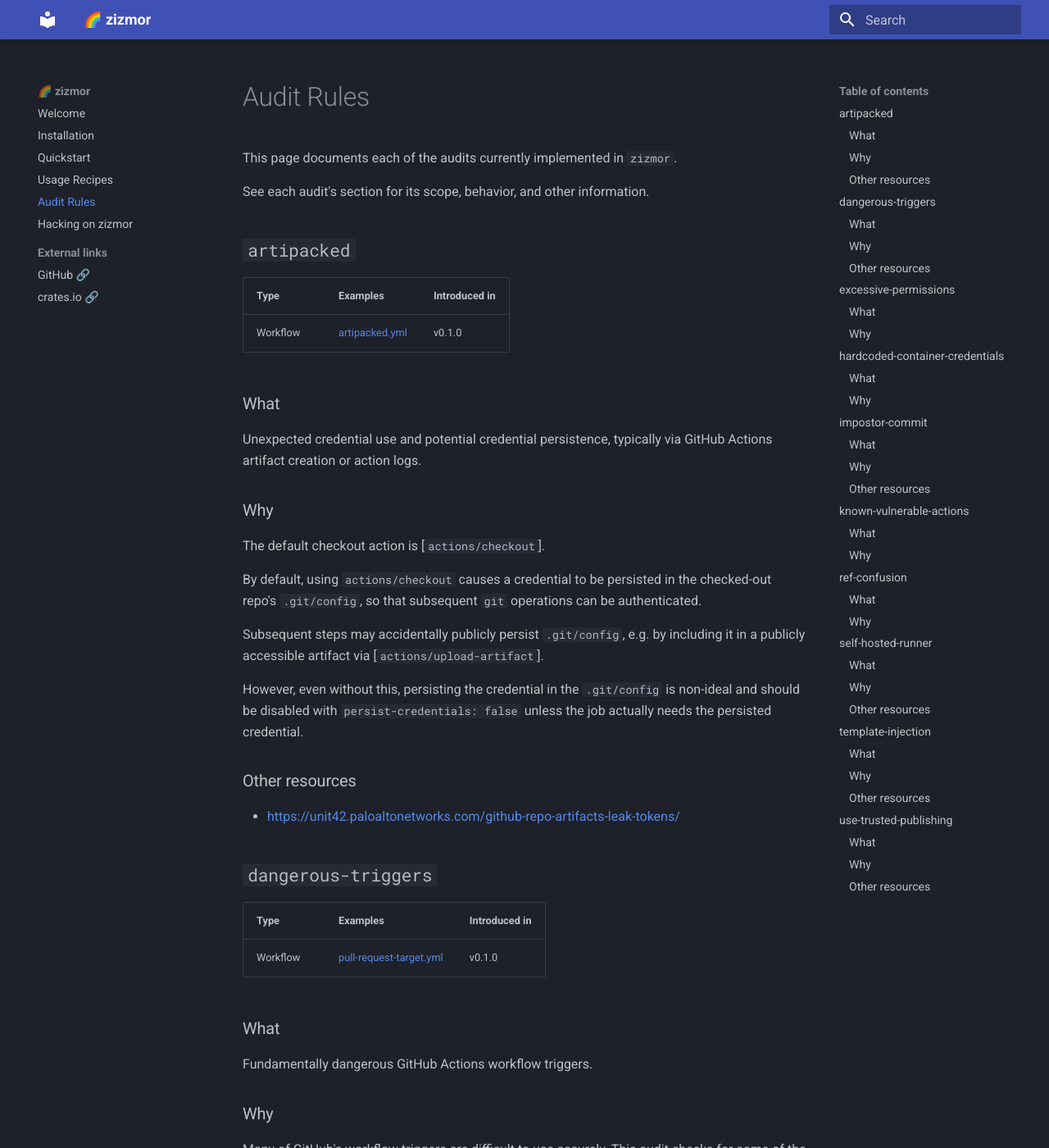
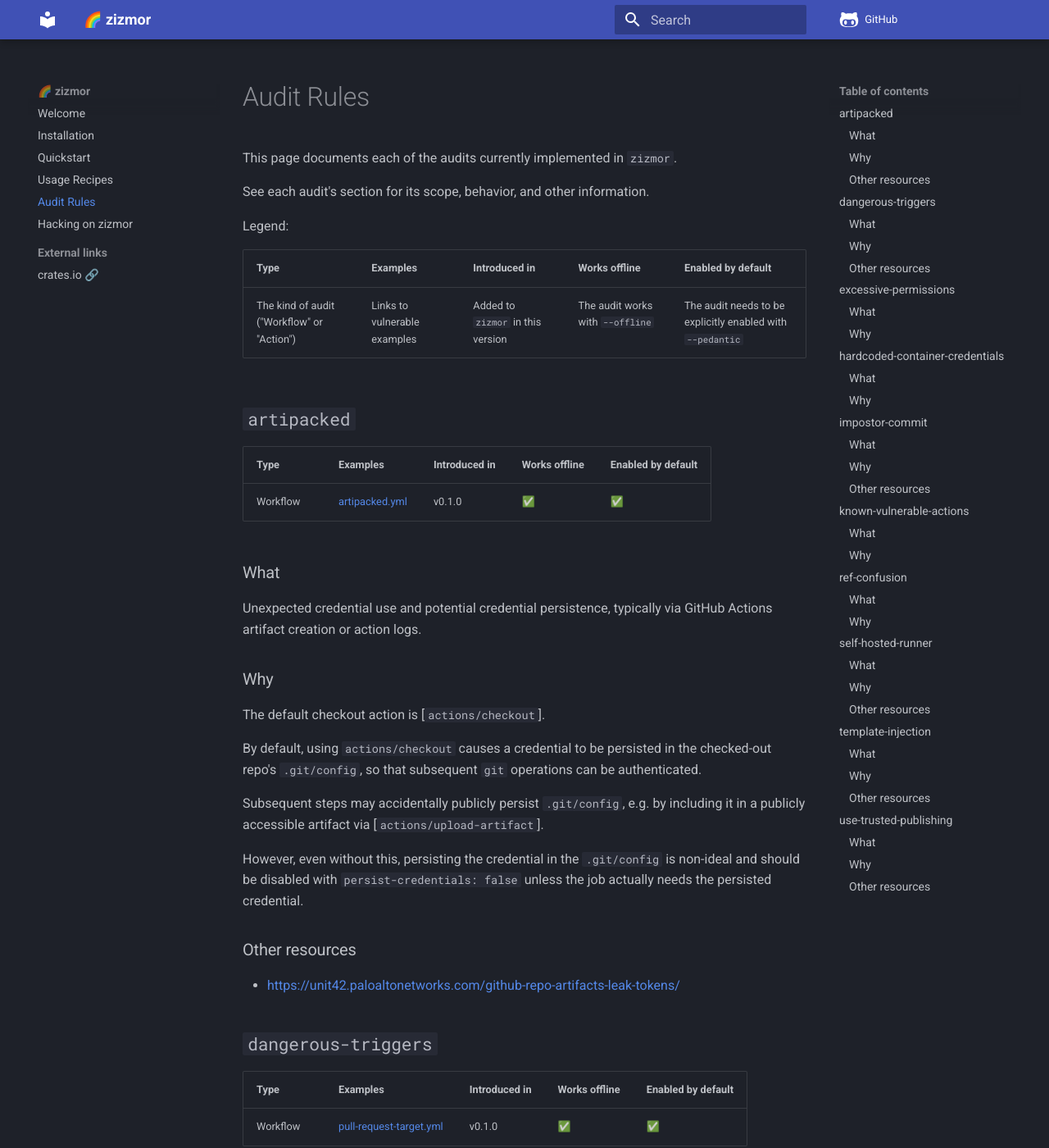
Before and after one commit to zizmorcore/zizmor, an MkDocs documentation site: the page built from docs/audits.md, in a window 1280 px wide and 1400 px high. Shown: the whole window at 82% size. Built offline with MkDocs 1.6.1 and Material for MkDocs 9.7.7, drawn with Linux system fonts in a browser that asks for light colours; comment, search, counter and statistics services are not loaded; some of the changed text lies outside the part shown.

Commit message:
docs: explains execution requirements for all available audits (#103)
Co-authored-by: William Woodruff <william@yossarian.net>

```diff
--- a/docs/audits.md
+++ b/docs/audits.md
@@ -4,11 +4,17 @@ This page documents each of the audits currently implemented in `zizmor`.
 
 See each audit's section for its scope, behavior, and other information.
 
+Legend:
+
+| Type     | Examples         | Introduced in | Works offline  | Enabled by default |
+|----------|------------------|---------------|----------------|--------------------|
+| The kind of audit ("Workflow" or "Action") | Links to vulnerable examples | Added to `zizmor` in this version | The audit works with `--offline` | The audit needs to be explicitly enabled with `--pedantic` |
+
 ## `artipacked`
 
-| Type | Examples | Introduced in |
-| ---- | -------- | ------------- |
-| Workflow | [artipacked.yml] | v0.1.0 |
+| Type     | Examples         | Introduced in | Works offline  | Enabled by default |
+|----------|------------------|---------------|----------------|--------------------|
+| Workflow  | [artipacked.yml] | v0.1.0        | ✅             | ✅                 |
 
 [artipacked.yml]: https://github.com/woodruffw/gha-hazmat/blob/main/.github/workflows/artipacked.yml
 
@@ -42,9 +48,9 @@ the job actually needs the persisted credential.
 
 ## `dangerous-triggers`
 
-| Type | Examples | Introduced in |
-| ---- | -------- | ------------- |
-| Workflow | [pull-request-target.yml] | v0.1.0 |
+| Type     | Examples                  | Introduced in | Works offline  | Enabled by default |
+|----------|---------------------------|---------------|----------------|--------------------|
+| Workflow  | [pull-request-target.yml] | v0.1.0        | ✅             | ✅                 |
 
 [pull-request-target.yml]: https://github.com/woodruffw/gha-hazmat/blob/main/.github/workflows/pull-request-target.yml
 
@@ -72,9 +78,9 @@ fork.
 
 ## `excessive-permissions`
 
-| Type | Examples | Introduced in |
-| ---- | -------- | ------------- |
-| Workflow | [excessive-permissions.yml] | v0.1.0 |
+| Type     | Examples                    | Introduced in | Works offline  | Enabled by default |
+|----------|-----------------------------|---------------|----------------|--------------------|
+| Workflow  | [excessive-permissions.yml] | v0.1.0        | ✅             | ✅                 |
 
 [excessive-permissions.yml]: https://github.com/woodruffw/gha-hazmat/blob/main/.github/workflows/excessive-permissions.yml
 
@@ -91,9 +97,9 @@ all jobs inherit those permissions.
 
 ## `hardcoded-container-credentials`
 
-| Type | Examples | Introduced in |
-| ---- | -------- | ------------- |
-| Workflow | [hardcoded-credentials.yml] | v0.1.0 |
+| Type     | Examples                    | Introduced in | Works offline  | Enabled by default |
+|----------|-----------------------------|---------------|----------------|--------------------|
+| Workflow  | [hardcoded-credentials.yml] | v0.1.0        | ✅             | ✅                 |
 
 [hardcoded-credentials.yml]: https://github.com/woodruffw/gha-hazmat/blob/main/.github/workflows/hardcoded-credentials.yml
 
@@ -108,9 +114,9 @@ Hardcoding credentials is bad.
 
 ## `impostor-commit`
 
-| Type | Examples | Introduced in |
-| ---- | -------- | ------------- |
-| Workflow | [impostor-commit.yml] | v0.1.0 |
+| Type     | Examples              | Introduced in | Works offline  | Enabled by default |
+|----------|-----------------------|---------------|----------------|--------------------|
+| Workflow  | [impostor-commit.yml] | v0.1.0        | ❌             | ✅                 |
 
 [impostor-commit.yml]: https://github.com/woodruffw/gha-hazmat/blob/main/.github/workflows/impostor-commit.yml
 
@@ -133,9 +139,9 @@ to surreptitiously introduce a backdoored action into a victim's workflows(s).
 
 ## `known-vulnerable-actions`
 
-| Type | Examples | Introduced in |
-| ---- | -------- | ------------- |
-| Workflow | [known-vulnerable-actions.yml] | v0.1.0 |
+| Type     | Examples                       | Introduced in | Works offline  | Enabled by default |
+|----------|--------------------------------|---------------|----------------|--------------------|
+| Workflow  | [known-vulnerable-actions.yml] | v0.1.0        | ❌             | ✅                 |
 
 [known-vulnerable-actions.yml]: https://github.com/woodruffw/gha-hazmat/blob/main/.github/workflows/known-vulnerable-actions.yml
 
@@ -158,9 +164,9 @@ You shouldn't use actions with known vulnerabilities.
 
 ## `ref-confusion`
 
-| Type | Examples | Introduced in |
-| ---- | -------- | ------------- |
-| Workflow | [ref-confusion.yml] | v0.1.0 |
+| Type     | Examples            | Introduced in | Works offline  | Enabled by default |
+|----------|---------------------|---------------|----------------|--------------------|
+| Workflow  | [ref-confusion.yml] | v0.1.0        | ❌             | ✅                 |
 
 [ref-confusion.yml]: https://github.com/woodruffw/gha-hazmat/blob/main/.github/workflows/ref-confusion.yml
 
@@ -180,11 +186,16 @@ pre-existing consumers of that action without having to modify those consumers.
 
 ## `self-hosted-runner`
 
-| Type | Examples | Introduced in |
-| ---- | -------- | ------------- |
-| Workflow | [self-hosted.yml] | v0.1.0 |
+| Type     | Examples            | Introduced in | Works offline  | Enabled by default |
+|----------|---------------------|---------------|----------------|--------------------|
+| Workflow  | [ref-confusion.yml] | v0.1.0        | ✅             | ❌                 |
 
 [self-hosted.yml]: https://github.com/woodruffw/gha-hazmat/blob/main/.github/workflows/self-hosted.yml
+
+!!! note
+
+    This is a `--pedantic` only audit, due to `zizmor`'s limited ability
+    to analyze runner configurations themselves. See #34 for more details.
 
 ### What
 
@@ -202,12 +213,11 @@ GitHub does not recommend their use in public repositories.
 
 ## `template-injection`
 
-| Type | Examples | Introduced in |
-| ---- | -------- | ------------- |
-| Workflow | [template-injection.yml] | v0.1.0 |
+| Type     | Examples                 | Introduced in | Works offline  | Enabled by default |
+|----------|--------------------------|---------------|----------------|--------------------|
+| Workflow  | [template-injection.yml] | v0.1.0        | ✅             | ✅                 |
 
 [template-injection.yml]: https://github.com/woodruffw/gha-hazmat/blob/main/.github/workflows/template-injection.yml
-
 
 ### What
 
@@ -230,9 +240,9 @@ a new issue title).
 
 ## `use-trusted-publishing`
 
-| Type | Examples | Introduced in |
-| ---- | -------- | ------------- |
-| Workflow | [pypi-manual-credential.yml] | v0.1.0 |
+| Type     | Examples                     | Introduced in | Works offline  | Enabled by default |
+|----------|------------------------------|---------------|----------------|--------------------|
+| Workflow  | [pypi-manual-credential.yml] | v0.1.0        | ✅             | ✅                 |
 
 [pypi-manual-credential.yml]: https://github.com/woodruffw/gha-hazmat/blob/main/.github/workflows/pypi-manual-credential.yml
 
--- a/mkdocs.yml
+++ b/mkdocs.yml
@@ -4,6 +4,7 @@ site_url: https://woodruffw.github.io/zizmor
 docs_dir: docs
 site_dir: site_html
 dev_addr: "127.0.0.1:9999"
+repo_url: https://github.com/woodruffw/zizmor
 
 nav:
   - Welcome: "index.md"
@@ -13,7 +14,6 @@ nav:
   - "audits.md"
   - "development.md"
   - External links:
-      - "GitHub 🔗": https://github.com/woodruffw/zizmor
       - "crates.io 🔗": https://crates.io/crates/zizmor
 
 theme:
@@ -22,6 +22,7 @@ theme:
     scheme: slate
   icon:
     annotation: material/arrow-right-circle
+    repo: fontawesome/brands/github-alt
   features:
     - navigation.expand
     - navigation.sections
@@ -31,7 +32,11 @@ theme:
 
 markdown_extensions:
   # Makes sure we render `<https://...>`-style links correctly.
-  - pymdownx.magiclink
+  - pymdownx.magiclink:
+      repo_url_shorthand: true
+      provider: github
+      user: woodruffw
+      repo: zizmor
   - pymdownx.emoji
   - admonition
   - pymdownx.details
```
